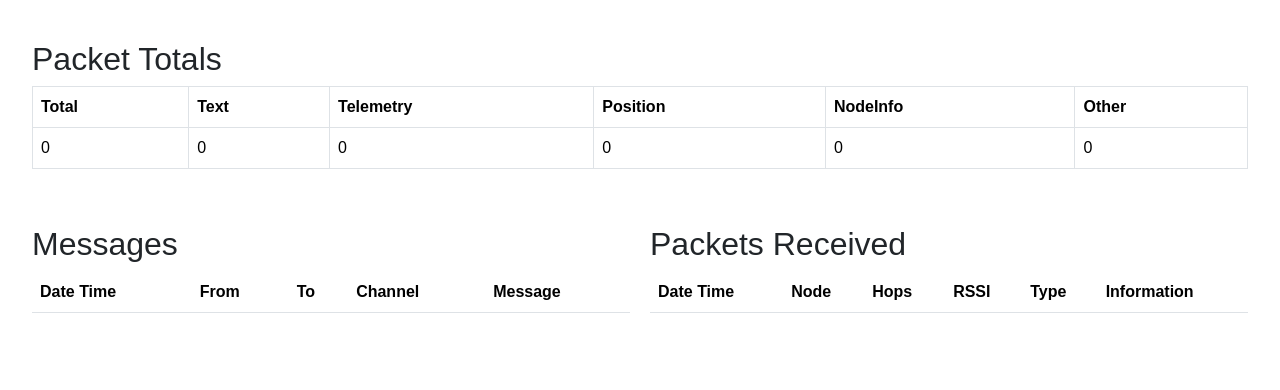
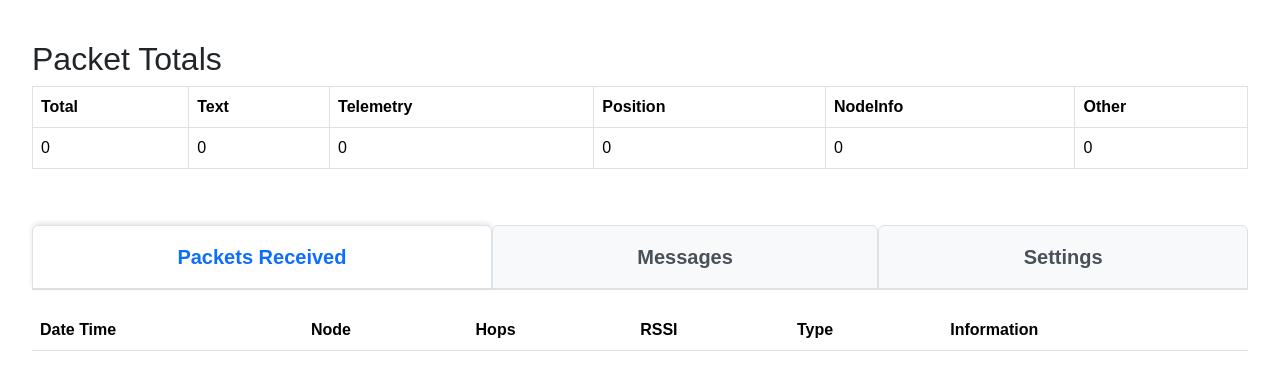
Before and after one commit to cmcguinness/Meshtastic-Nodes-Monitor, a Flask app: template templates/index.html in a window 1280 px wide. Shown: the part 82-472 px from the top of the page. Run offline with Flask 3, Linux system fonts and the light colour scheme; the template is opened without the code that fills it: most values are stand-ins (such as "Sample title", 1, 10 or a date in 2020); lists and menus that the app fills with data are empty; parts of the project's set-up code (start-up, migrations or seed data) failed here and were passed over.

Commit message:
Cleaned up tabs structure

```diff
--- a/app.py
+++ b/app.py
@@ -8,8 +8,8 @@ from nodedata import NodeData
 import logging
 import threading
 
-log = logging.getLogger('werkzeug')
-log.setLevel(logging.ERROR)
+# log = logging.getLogger('werkzeug')
+# log.setLevel(logging.ERROR)
 
 logger = logging.getLogger(__name__)
 
--- /dev/null
+++ b/static/index.js
@@ -0,0 +1,242 @@
+let pause_update = false;   // Keep refreshes from happlening when a dropdown is open
+
+// function do_pause(yesno) {
+//     pause_update = Boolean(yesno);
+// }
+
+function showToast(message) {
+    const toastContainer = document.querySelector('.toast-container');
+
+    const toastHTML = `
+            <div class="toast" role="alert" aria-live="assertive" aria-atomic="true">
+                <div class="toast-header">
+                    <strong class="me-auto">Notification</strong>
+                    <button type="button" class="btn-close" data-bs-dismiss="toast" aria-label="Close"></button>
+                </div>
+                <div class="toast-body">
+                    ${message}
+                </div>
+            </div>
+        `;
+
+    toastContainer.insertAdjacentHTML('beforeend', toastHTML);
+
+    const toastElement = toastContainer.lastElementChild;
+    const toast = new bootstrap.Toast(toastElement, {
+        autohide: true,
+        delay: 3000
+    });
+
+    toast.show();
+
+    toastElement.addEventListener('hidden.bs.toast', () => {
+        toastElement.remove();
+    });
+}
+
+// [Previous JavaScript code remains the same]
+// Settings management
+let updateInterval;
+let maxRows = 50;
+
+
+// Update the refresh interval
+function updateRefreshInterval(rate) {
+    if (updateInterval) {
+        clearInterval(updateInterval);
+    }
+    updateInterval = setInterval(updateTables, rate * 1000);
+
+}
+
+document.addEventListener('DOMContentLoaded', function () {
+    const dropdownItems = document.querySelectorAll('.dropdown-item');
+    dropdownItems.forEach(item => {
+        item.addEventListener('click', function (event) {
+            event.preventDefault();
+            const selectedValue = this.getAttribute('data-value');
+            handleSelectionChange(selectedValue);
+        });
+    });
+});
+
+function handleSelectionChange(value) {
+    updateRefreshInterval(parseInt(value));
+    showToast(`Changed refresh rate to ${value} seconds.`)
+}
+
+function updateTables() {
+    if (pause_update) {
+        return;
+    }
+
+    console.log('updateTables()...');
+    fetch(`/api/updates?rowmax=${settings.maxRows}`)
+        .then(response => response.json())
+        .then(data => {
+            console.log('Data: ', data);
+            if (data.hasOwnProperty('flash') && data['flash'] !== null) {
+                window.alert(data.flash)
+            }
+            // Update summary table
+            const summaryHeaders = document.getElementById('summary-headers');
+            const summaryValues = document.getElementById('summary-values');
+
+            // Clear existing content
+            summaryHeaders.innerHTML = '';
+            summaryValues.innerHTML = '';
+
+            // Add new content
+            data.summary.columns.forEach(column => {
+                summaryHeaders.innerHTML += `<th>${column}</th>`;
+            });
+            data.summary.values.forEach(value => {
+                summaryValues.innerHTML += `<td>${value}</td>`;
+            });
+
+            // Update messages table
+            const messagesBody = document.querySelector('#messages-table tbody');
+            messagesBody.innerHTML = '';
+            data.messages.forEach(msg => {
+                messagesBody.innerHTML += `
+                            <tr>
+                                <td>${msg.datetime}</td>
+                                <td>${msg.from}</td>
+                                <td>${msg.to}</td>
+                                <td>${msg.channel}</td>
+                                <td>${msg.message}</td>
+                            </tr>
+                        `;
+            });
+
+            // Update packets table
+            const packetsBody = document.querySelector('#packets-table tbody');
+            packetsBody.innerHTML = '';
+            data.packets.forEach(packet => {
+                packetsBody.innerHTML += `
+                            <tr>
+                                <td>${packet.datetime}</td>
+                                <td>${packet.node}</td>
+                                <td>${packet.hops}</td>
+                                <td>${packet.rssi}</td>
+                                <td>${packet.type}</td>
+                                <td>${packet.information}</td>
+                            </tr>
+                        `;
+            });
+        })
+        .catch(error => console.error('Error fetching updates:', error));
+}
+
+// Initial update
+updateTables();
+
+// Set up polling every 5 seconds
+setInterval(updateTables, 5000);
+
+function initializeTableActions(tableId) {
+    document.getElementById(tableId).addEventListener('click', function (event) {
+        const dropdownItem = event.target.closest('.dropdown-item');
+        if (!dropdownItem) return;
+
+        event.preventDefault();
+
+        const row = dropdownItem.closest('tr');
+        if (!row) {
+            console.error('Could not find associated table row');
+            return;
+        }
+
+        const cells = Array.from(row.cells);
+
+        const rowData = {
+            dateTime: cells[0]?.textContent.trim(),
+            node: cells[1]?.textContent.trim(),
+            hops: cells[2]?.textContent.trim(),
+            rssi: cells[3]?.textContent.trim(),
+            type: cells[4]?.textContent.trim(),
+            information: cells[5]?.textContent.trim(),
+            action: dropdownItem.textContent.trim()
+        };
+
+        handleAction(rowData);
+    });
+}
+
+function handleAction(rowData) {
+    console.log('Action triggered for packet:', rowData);
+
+    const matches = rowData.node.match(/!([^\n]*)/);
+
+    let node_id = '';
+    if (matches) {
+        node_id = matches[1];
+    }
+    console.log(`Captured ${rowData.action}`);
+
+    switch (rowData.action) {
+        case 'View Details':
+            showDetailsModal(node_id);
+            break;
+        case 'Trace Route':
+            traceRoute(node_id);
+            break;
+        case 'Open in Map':
+            openMap(node_id);
+            break;
+        default:
+            console.log('Unknown action:', rowData.action);
+    }
+}
+
+function traceRoute(rowData) {
+    console.log(`Trace Route ${rowData}`);
+
+    fetch(`/api/traceroute?id=${encodeURIComponent(rowData)}`)
+        .then(response => {
+            if (!response.ok) {
+                throw new Error('Network response was not ok');
+            }
+            return response.text();
+        }).then(msg => {
+        showToast(msg);
+    })
+        .catch(error => {
+            showToast(`Error: ${error.message}`);
+        });
+}
+
+function openMap(rowData) {
+    const nodeNum = parseInt(rowData, 16)
+    window.open('https://meshtastic.liamcottle.net/?node_id=' + String(nodeNum), "_blank");
+}
+
+// Initialize the modal
+let modal = null;
+
+function showDetailsModal(id) {
+    if (!modal) {
+        modal = new bootstrap.Modal(document.getElementById('dynamicModal'));
+    }
+
+    const modalBody = document.querySelector('#dynamicModal .modal-body');
+    modalBody.innerHTML = '<div class="text-center"><div class="spinner-border" role="status"><span class="visually-hidden">Loading...</span></div></div>';
+
+    modal.show();
+
+    fetch(`/api/details?id=${encodeURIComponent(id)}`)
+        .then(response => {
+            if (!response.ok) {
+                throw new Error('Network response was not ok');
+            }
+            return response.text();
+        })
+        .then(html => {
+            modalBody.innerHTML = html;
+        })
+        .catch(error => {
+            modalBody.innerHTML = `<div class="alert alert-danger">Error loading content: ${error.message}</div>`;
+        });
+}
+
+initializeTableActions("packets-table");
--- a/templates/index.html
+++ b/templates/index.html
@@ -4,30 +4,13 @@
     <meta charset="UTF-8">
     <meta name="viewport" content="width=device-width, initial-scale=1.0">
     <title>Network Monitor</title>
-    <link href="https://cdn.jsdelivr.net/npm/bootstrap@5.3.3/dist/css/bootstrap.min.css" rel="stylesheet"
-          integrity="sha384-QWTKZyjpPEjISv5WaRU9OFeRpok6YctnYmDr5pNlyT2bRjXh0JMhjY6hW+ALEwIH" crossorigin="anonymous">
-    <script src="https://cdn.jsdelivr.net/npm/bootstrap@5.3.3/dist/js/bootstrap.bundle.min.js"
-            integrity="sha384-YvpcrYf0tY3lHB60NNkmXc5s9fDVZLESaAA55NDzOxhy9GkcIdslK1eN7N6jIeHz"
-            crossorigin="anonymous"></script>
+    <link href="https://cdn.jsdelivr.net/npm/bootstrap@5.3.3/dist/css/bootstrap.min.css" rel="stylesheet" integrity="sha384-QWTKZyjpPEjISv5WaRU9OFeRpok6YctnYmDr5pNlyT2bRjXh0JMhjY6hW+ALEwIH" crossorigin="anonymous">
+    <script src="https://cdn.jsdelivr.net/npm/bootstrap@5.3.3/dist/js/bootstrap.bundle.min.js" integrity="sha384-YvpcrYf0tY3lHB60NNkmXc5s9fDVZLESaAA55NDzOxhy9GkcIdslK1eN7N6jIeHz" crossorigin="anonymous"></script>
     <style>
         body {
             font-family: Arial, sans-serif;
             margin: 20px;
             padding: 0;
-        }
-
-        .split-container {
-            display: flex;
-            gap: 20px;
-            margin-bottom: 20px;
-        }
-
-        .split-section {
-            flex: 1;
-        }
-
-        .button-section {
-            text-align: center;
         }
 
         button {
@@ -42,6 +25,28 @@
             right: 20px;
             z-index: 1050;
         }
+
+        .nav-tabs {
+            margin-bottom: 20px;
+        }
+
+        .nav-tabs .nav-link {
+            color: #495057;
+            background-color: #f8f9fa;
+            transition: all 0.3s ease;
+        }
+
+        .nav-tabs .nav-link:hover {
+            background-color: #e9ecef;
+            border-color: #dee2e6;
+        }
+
+        .nav-tabs .nav-link.active {
+            color: #0d6efd;
+            background-color: #fff;
+            border-bottom-color: #fff;
+            box-shadow: 0 -2px 5px rgba(0, 0, 0, 0.1);
+        }
     </style>
 </head>
 <body>
@@ -50,10 +55,15 @@
 
 <nav class="navbar bg-primary" data-bs-theme="dark">
     <div class="container-fluid">
-        <a class="navbar-brand" href="#"><span style="font-weight: bold;font-size: larger;">Mestastic Node Monitor</span></a>
-        <span class="navbar-brand" style="font-weight: lighter;">{{ name }}, Battery: Level={{ batt_level }}, Voltage={{ voltage }}</span>
-    </div></nav>
+        <a class="navbar-brand" href="#"><span
+                style="font-weight: bold;font-size: larger;">Mestastic Node Monitor</span></a>
+        <span class="navbar-brand"
+              style="font-weight: lighter;">{{ name }}, Battery: Level={{ batt_level }}, Voltage={{ voltage }}</span>
+    </div>
+</nav>
+
 <p>&nbsp;</p>
+
 <div class="container-fluid">
     <h2>Packet Totals</h2>
     <table id="summary-table" class="table table-bordered">
@@ -63,9 +73,31 @@
 
     <p>&nbsp;</p>
 
-    <div class="split-container">
-        <div class="split-section">
-            <h2>Messages</h2>
+    <!-- Tab Navigation -->
+    <ul class="nav nav-tabs nav-fill" id="monitorTabs" role="tablist" style="border-bottom: 2px solid #dee2e6;">
+        <li class="nav-item" role="presentation">
+            <button class="nav-link active fw-bold fs-5 py-3 active" id="packets-tab" data-bs-toggle="tab"
+                    data-bs-target="#packets" type="button" role="tab" aria-controls="packets" aria-selected="true"
+                    style="border: 1px solid #dee2e6;">Packets Received
+            </button>
+        </li>
+        <li class="nav-item" role="presentation">
+            <button class="nav-link fw-bold fs-5 py-3" id="messages-tab" data-bs-toggle="tab" data-bs-target="#messages"
+                    type="button" role="tab" aria-controls="messages" aria-selected="false" tab-index="=1"
+                    style="border: 1px solid #dee2e6;">Messages
+            </button>
+        </li>
+        <li class="nav-item" role="presentation">
+            <button class="nav-link fw-bold fs-5 py-3" id="settings-tab" data-bs-toggle="tab" data-bs-target="#settings"
+                    type="button" role="tab" aria-controls="settings" aria-selected="false"  tab-index="=1"
+                    style="border: 1px solid #dee2e6;">Settings
+            </button>
+        </li>
+    </ul>
+
+    <!-- Tab Content -->
+    <div class="tab-content" id="monitorTabsContent">
+        <div class="tab-pane fade" id="messages" role="tabpanel" aria-labelledby="messages-tab">
             <table id="messages-table" class="table table-striped">
                 <thead>
                 <tr>
@@ -79,8 +111,7 @@
                 <tbody></tbody>
             </table>
         </div>
-        <div class="split-section">
-            <h2>Packets Received</h2>
+        <div class="tab-pane fade show active" id="packets" role="tabpanel" aria-labelledby="packets-tab">
             <table id="packets-table" class="table table-striped">
                 <thead>
                 <tr>
@@ -95,14 +126,26 @@
                 <tbody></tbody>
             </table>
         </div>
+
+    <div class="tab-pane fade  " id="settings" role="tabpanel" aria-labelledby="settings-tab">
+        <div class="dropdown">
+            <button class="btn btn-secondary dropdown-toggle" type="button" id="dropdownMenuButton"
+                    data-bs-toggle="dropdown" aria-expanded="false">
+                Select Interval
+            </button>
+            <ul class="dropdown-menu" aria-labelledby="dropdownMenuButton">
+                <li><a class="dropdown-item" href="#" data-value="5">5</a></li>
+                <li><a class="dropdown-item" href="#" data-value="10">10</a></li>
+                <li><a class="dropdown-item" href="#" data-value="15">15</a></li>
+                <li><a class="dropdown-item" href="#" data-value="30">30</a></li>
+                <li><a class="dropdown-item" href="#" data-value="60">60</a></li>
+            </ul>
         </div>
     </div>
-<!--
-    <div class="button-section">
-        <button onclick="window.close()">Quit</button>
             </div>
--->
-<!-- Add this modal markup to your HTML -->
+</div>
+
+<!-- Dynamic Modal -->
 <div class="modal fade" id="dynamicModal" tabindex="-1" aria-labelledby="modalLabel" aria-hidden="true">
     <div class="modal-dialog">
         <div class="modal-content">
@@ -120,224 +163,6 @@
     </div>
 </div>
 
-<script>
-
-    let pause_update = false;
-
-    function showToast(message) {
-        const toastContainer = document.querySelector('.toast-container');
-
-        const toastHTML = `
-            <div class="toast" role="alert" aria-live="assertive" aria-atomic="true">
-                <div class="toast-header">
-                    <strong class="me-auto">Notification</strong>
-                    <button type="button" class="btn-close" data-bs-dismiss="toast" aria-label="Close"></button>
-                </div>
-                <div class="toast-body">
-                    ${message}
-                </div>
-            </div>
-        `;
-
-        toastContainer.insertAdjacentHTML('beforeend', toastHTML);
-
-        const toastElement = toastContainer.lastElementChild;
-        const toast = new bootstrap.Toast(toastElement, {
-            autohide: true,
-            delay: 3000
-        });
-
-        toast.show();
-
-        // Remove the toast element after it's hidden
-        toastElement.addEventListener('hidden.bs.toast', () => {
-            toastElement.remove();
-        });
-    }
-
-
-    function updateTables() {
-        if (pause_update) {
-            return;
-        }
-
-        console.log('updateTables()...');
-        fetch('/api/updates')
-            .then(response => response.json())
-            .then(data => {
-                console.log('Data: ', data);
-                if (data.hasOwnProperty('flash') && data['flash'] !== null) {
-                    window.alert(data.flash)
-                }
-                // Update summary table
-                const summaryHeaders = document.getElementById('summary-headers');
-                const summaryValues = document.getElementById('summary-values');
-
-                // Clear existing content
-                summaryHeaders.innerHTML = '';
-                summaryValues.innerHTML = '';
-
-                // Add new content
-                data.summary.columns.forEach(column => {
-                    summaryHeaders.innerHTML += `<th>${column}</th>`;
-                });
-                data.summary.values.forEach(value => {
-                    summaryValues.innerHTML += `<td>${value}</td>`;
-                });
-
-                // Update messages table
-                const messagesBody = document.querySelector('#messages-table tbody');
-                messagesBody.innerHTML = '';
-                data.messages.forEach(msg => {
-                    messagesBody.innerHTML += `
-                            <tr>
-                                <td>${msg.datetime}</td>
-                                <td>${msg.from}</td>
-                                <td>${msg.to}</td>
-                                <td>${msg.channel}</td>
-                                <td>${msg.message}</td>
-                            </tr>
-                        `;
-                });
-
-                // Update packets table
-                const packetsBody = document.querySelector('#packets-table tbody');
-                packetsBody.innerHTML = '';
-                data.packets.forEach(packet => {
-                    packetsBody.innerHTML += `
-                            <tr>
-                                <td>${packet.datetime}</td>
-                                <td>${packet.node}</td>
-                                <td>${packet.hops}</td>
-                                <td>${packet.rssi}</td>
-                                <td>${packet.type}</td>
-                                <td>${packet.information}</td>
-                            </tr>
-                        `;
-                });
-            })
-            .catch(error => console.error('Error fetching updates:', error));
-    }
-
-    // Initial update
-    updateTables();
-
-    // Set up polling every 5 seconds
-    setInterval(updateTables, 5000);
-
-    function initializeTableActions(tableId) {
-        document.getElementById(tableId).addEventListener('click', function (event) {
-            const dropdownItem = event.target.closest('.dropdown-item');
-            if (!dropdownItem) return;
-
-            event.preventDefault();
-
-            const row = dropdownItem.closest('tr');
-            if (!row) {
-                console.error('Could not find associated table row');
-                return;
-            }
-
-            const cells = Array.from(row.cells);
-
-            const rowData = {
-                dateTime: cells[0]?.textContent.trim(),
-                node: cells[1]?.textContent.trim(),
-                hops: cells[2]?.textContent.trim(),
-                rssi: cells[3]?.textContent.trim(),
-                type: cells[4]?.textContent.trim(),
-                information: cells[5]?.textContent.trim(),
-                action: dropdownItem.textContent.trim()
-            };
-
-            handleAction(rowData);
-        });
-    }
-
-    function handleAction(rowData) {
-        console.log('Action triggered for packet:', rowData);
-
-        const input = "This is a test!capture this\nand this is ignored!";
-        const matches = rowData.node.match(/!([^\n]*)/);
-
-        let node_id = '';
-        if (matches) {
-            node_id = matches[1];
-        }
-        console.log(`Captured ${rowData.action}`);
-
-        switch (rowData.action) {
-            case 'View Details':
-                showDetailsModal(node_id);
-                break;
-            case 'Trace Route':
-                traceRoute(node_id);
-                break;
-            case 'Open in Map':
-                openMap(node_id);
-                break;
-            default:
-                console.log('Unknown action:', rowData.action);
-        }
-    }
-
-
-    function traceRoute(rowData) {
-        console.log(`Trace Route ${rowData}`);
-
-        fetch(`/api/traceroute?id=${encodeURIComponent(rowData)}`)
-        .then(response => {
-            if (!response.ok) {
-                throw new Error('Network response was not ok');
-            }
-            return response.text();
-        }).then(msg => {
-            showToast(msg);  // Replace window.alert with showToast
-        })
-        .catch(error => {
-            showToast(`Error: ${error.message}`);  // Handle errors with toast too
-        });
-    }
-
-
-    function openMap(rowData) {
-        const nodeNum = parseInt(rowData, 16)
-        window.open('https://meshtastic.liamcottle.net/?node_id='+ String(nodeNum), "_blank");
-    }
-
-    initializeTableActions("packets-table");
-
-    // Initialize the modal
-let modal = null;
-
-function showDetailsModal(id) {
-    // Initialize modal if not already done
-    if (!modal) {
-        modal = new bootstrap.Modal(document.getElementById('dynamicModal'));
-    }
-
-    // Clear previous content
-    const modalBody = document.querySelector('#dynamicModal .modal-body');
-    modalBody.innerHTML = '<div class="text-center"><div class="spinner-border" role="status"><span class="visually-hidden">Loading...</span></div></div>';
-
-    // Show the modal
-    modal.show();
-
-    // Fetch the content
-    fetch(`/api/details?id=${encodeURIComponent(id)}`)
-        .then(response => {
-            if (!response.ok) {
-                throw new Error('Network response was not ok');
-            }
-            return response.text();
-        })
-        .then(html => {
-            modalBody.innerHTML = html;
-        })
-        .catch(error => {
-            modalBody.innerHTML = `<div class="alert alert-danger">Error loading content: ${error.message}</div>`;
-        });
-}
-</script>
+<script src="/static/index.js"></script>
 </body>
 </html>
```
Also changed, not shown: message.py (+7 -3 lines). Lines whose indentation alone changed are shown as unchanged.
